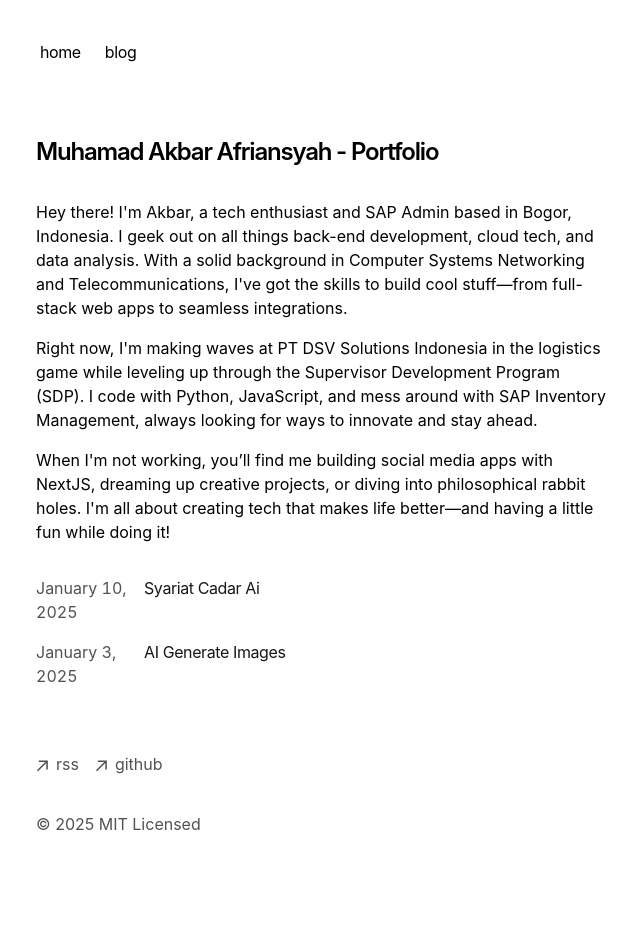
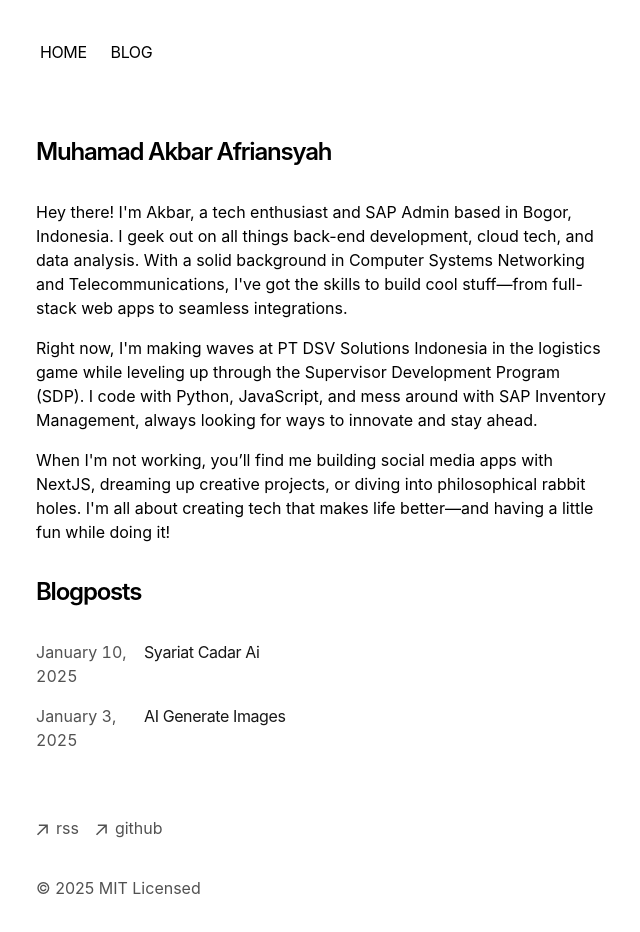
Before and after one commit to abamakbar07/personal-web, a Next.js app: page / in a window 1280 px wide. Shown: the top 932 px of the page, without its empty margins (316-956 px from the left). Before the commit the page ends 900 px from the top, so only its background shows below. Built offline with nearby package versions, Linux system fonts and the light colour scheme.

Commit message:
update footer and nav

```diff
--- a/app/components/nav.tsx
+++ b/app/components/nav.tsx
@@ -2,10 +2,10 @@ import Link from 'next/link'
 
 const navItems = {
   '/': {
-    name: 'home',
+    name: 'HOME',
   },
   '/blog': {
-    name: 'blog',
+    name: 'BLOG',
   }
 }
 
--- a/app/page.tsx
+++ b/app/page.tsx
@@ -4,7 +4,7 @@ export default function Page() {
   return (
     <section>
       <h1 className="mb-8 text-2xl font-semibold tracking-tighter">
-        Muhamad Akbar Afriansyah - Portfolio
+        Muhamad Akbar Afriansyah
       </h1>
       <p className="mb-4">
         {`Hey there! I'm Akbar, a tech enthusiast and SAP Admin based in Bogor, Indonesia. I geek out on all things back-end development, cloud tech, and data analysis. With a solid background in Computer Systems Networking and Telecommunications, I've got the skills to build cool stuff—from full-stack web apps to seamless integrations.`}
@@ -16,6 +16,9 @@ export default function Page() {
         {`When I'm not working, you’ll find me building social media apps with NextJS, dreaming up creative projects, or diving into philosophical rabbit holes. I'm all about creating tech that makes life better—and having a little fun while doing it!`}
       </p>
       <div className="my-8">
+        <h3 className="mb-8 text-2xl font-semibold tracking-tighter">
+          Blogposts
+        </h3>
         <BlogPosts />
       </div>
     </section>
```
